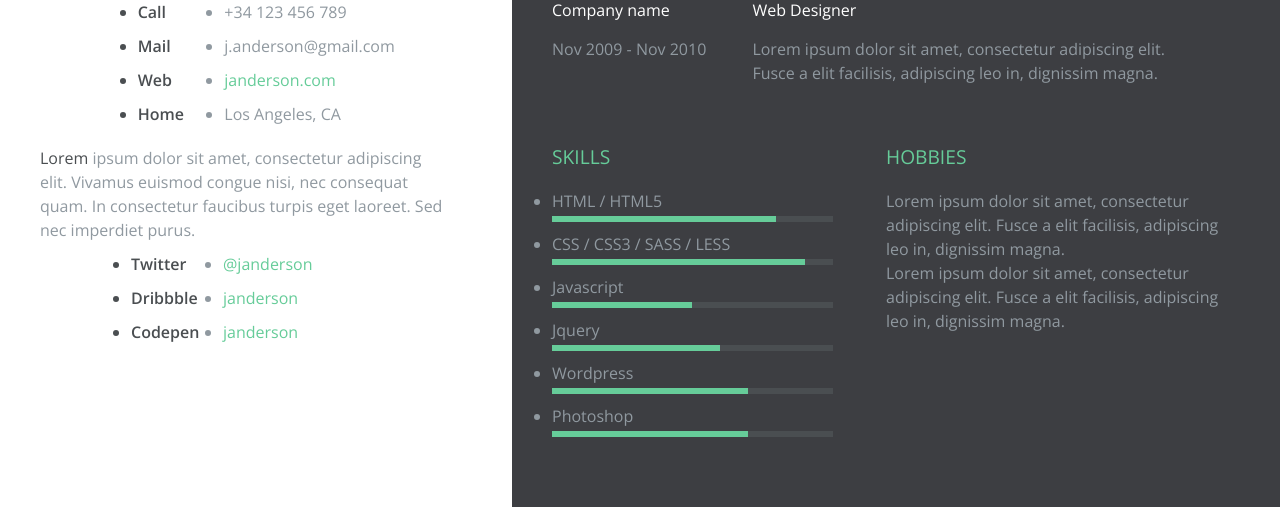
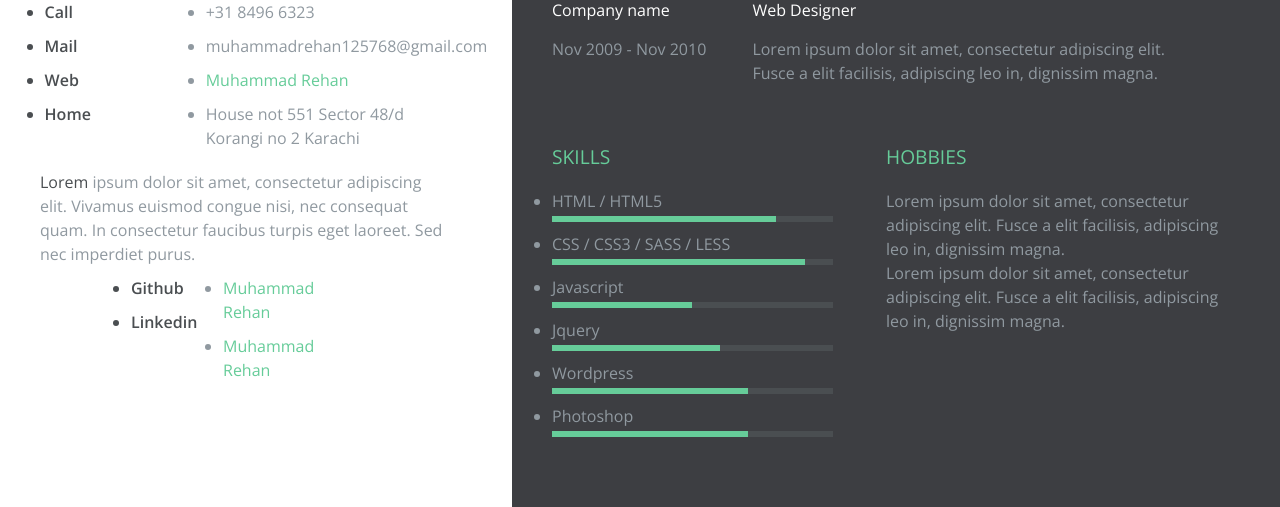
Before and after one commit to RehanTechForge/Hackathon, a website built with Vite: page static-interactive-resume-builder/index.html in a window 1280 px wide. Shown: the part 400-907 px from the top of the page. Built offline with nearby package versions, Linux system fonts and the light colour scheme.

Commit message:
deatils update

```diff
--- a/static-interactive-resume-builder/index.html
+++ b/static-interactive-resume-builder/index.html
@@ -130,7 +130,7 @@
             <div class="clearfix"></div>
           </div>
           <div class="name-wrapper new">
-            <h1>John Anderson</h1>
+            <h1>Muhammad Rehan</h1>
             <!-- YOUR NAME AND LAST NAME  -->
           </div>
           <div class="clearfix"></div>
@@ -142,13 +142,15 @@
               <li>Home</li>
             </ul>
             <ul class="list-content">
-              <li>+34 123 456 789</li>
+              <li>+31 8496 6323</li>
               <!-- YOUR PHONE NUMBER  -->
-              <li>j.anderson@gmail.com</li>
+              <li>muhammadrehan125768@gmail.com</li>
               <!-- YOUR EMAIL -->
-              <li><a href="#">janderson.com</a></li>
+              <li>
+                <a href="https://github.com/RehanTechForge">Muhammad Rehan</a>
+              </li>
               <!-- YOUR WEBSITE  -->
-              <li>Los Angeles, CA</li>
+              <li>House not 551 Sector 48/d Korangi no 2 Karachi</li>
               <!-- YOUR STATE AND COUNTRY  -->
             </ul>
           </div>
@@ -163,17 +165,20 @@
           </div>
           <div class="contact-social myContact clearfix">
             <ul class="list-titles">
-              <li>Twitter</li>
-              <li>Dribbble</li>
-              <li>Codepen</li>
+              <li>Github</li>
+              <li>Linkedin</li>
             </ul>
             <ul class="list-content">
               <!-- REMEMBER TO PUT THE URL ON THE HREF TAG  -->
-              <li><a href="">@janderson</a></li>
+              <li>
+                <a href="https://github.com/RehanTechForge">Muhammad Rehan</a>
+              </li>
               <!-- YOUR TWITTER USER  -->
-              <li><a href="">janderson</a></li>
-              <!-- YOUR DRIBBBLE USER  -->
-              <li><a href="">janderson</a></li>
+              <li>
+                <a href="https://www.linkedin.com/in/rehantechforge"
+                  >Muhammad Rehan</a
+                >
+              </li>
               <!-- YOUR BEHANCE USER  -->
             </ul>
           </div>
```
